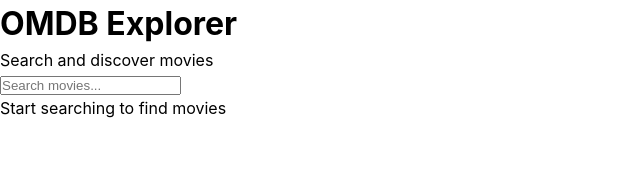
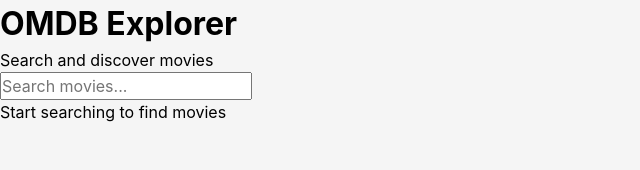
Before and after one commit to primabudi/omdb-explorer, a React (Vite) app: page / in a window 1280 px wide. Shown: the top 170 px of the page, without its empty margins (0-640 px from the left). Built offline with nearby package versions, Linux system fonts and the light colour scheme.

Commit message:
chore: add env example and css reset

```diff
--- a/src/index.css
+++ b/src/index.css
@@ -7,5 +7,31 @@
 body {
   font-family: Inter, system-ui, Avenir, Helvetica, Arial, sans-serif;
   line-height: 1.5;
-  background-color: white;
+  background-color: #f5f5f5;
+  min-height: 100vh;
 }
+
+ul, ol {
+  list-style: none;
+}
+
+a {
+  text-decoration: none;
+  color: inherit;
+}
+
+img {
+  max-width: 100%;
+  display: block;
+}
+
+button {
+  cursor: pointer;
+  border: none;
+  background: none;
+  font: inherit;
+}
+
+input {
+  font: inherit;
+}
```
Also changed, not shown: 1 other file (tests, documents, lock files or other folders).
